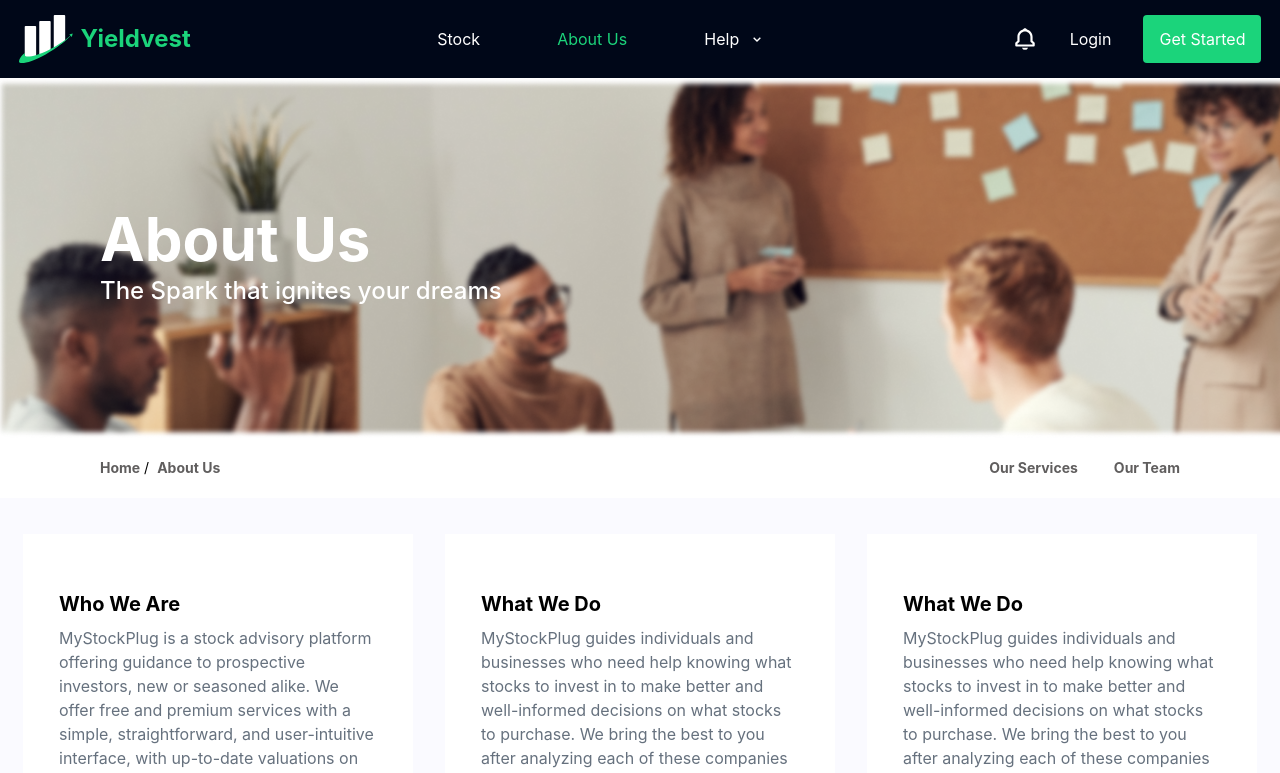
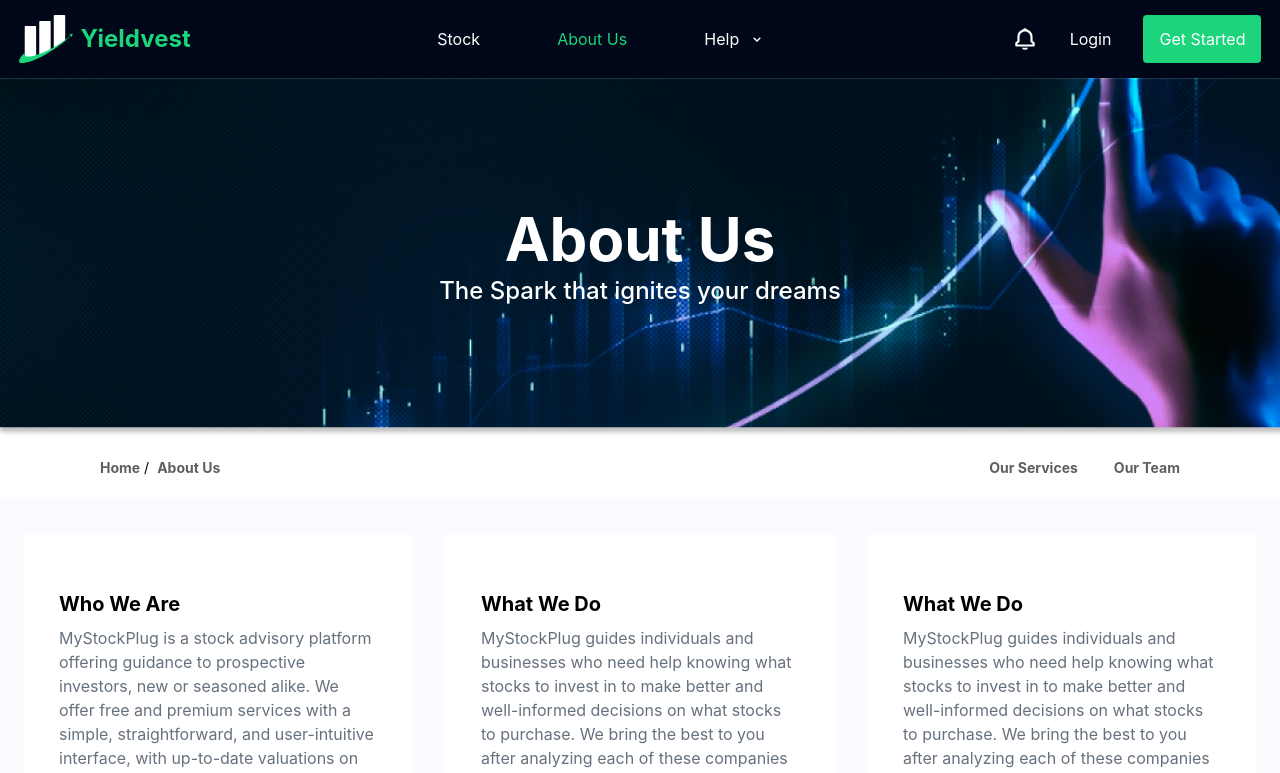
Before and after one commit to workshopapps/investment.web, a React (Create React App) app in the folder frontend/: page /about in a window 1280 px wide. Shown: the top 773 px of the page. Built offline with nearby package versions, Linux system fonts and the light colour scheme; no server answers.

Commit message:
style:changed the bg image for the about us page

```diff
--- a/frontend/src/components/about/HeroSection.jsx
+++ b/frontend/src/components/about/HeroSection.jsx
@@ -3,14 +3,15 @@ import React from 'react';
 
 const HeroSection = () => {
     return (
-        <div
-            data-testid="hero-section"
-            className='flex bg-[url("/src/assets/about/hero.png")] bg-no-repeat bg-cover  items-center pl-5 md:pl-[50px] lg:pl-[100px] h-[160px] md:h-[360px]'>
-            <div className="flex flex-col text-white gap-[6px]">
-                <h1 className="text-3xl md:text-4xl lg:text-6xl font-bold">About Us</h1>
-                <p className="text-xs md:text-2xl font-[500]">The Spark that ignites your dreams</p>
-            </div>
-        </div>
+
+          <div
+          data-testid="hero-section"
+          className='flex bg-[url("/src/assets/images/hero.png")] relative bg-no-repeat bg-cover  items-center pl-5 md:pl-[50px] lg:pl-[100px] h-[160px] md:h-[360px]'>
+          <div className="flex flex-col text-white gap-[6px] absolute left-[50%] top-[50%] translate-x-[-50%] translate-y-[-50%]">
+              <h1 className="text-3xl md:text-4xl lg:text-6xl font-bold text-center">About Us</h1>
+              <p className="text-xs md:text-2xl font-[500] text-center">The Spark that ignites your dreams</p>
+          </div>
+      </div>
     );
 };
 
--- a/frontend/src/pages/terms-of-use/index.js
+++ b/frontend/src/pages/terms-of-use/index.js
@@ -22,7 +22,7 @@ const TermsAndConditionPage = () => {
                         Last updated November 16, 2022
                     </p>
                     {/* */}
-                    <section className="text-justify max-sm:px-6 sm:px-8 md:px-12 lg:px-14 pt-8 bg-white rounded-lg pb-9">
+                    <section className="text-justify bg-[#f5f5f5] max-sm:px-6 sm:px-8 md:px-12 lg:px-14 pt-8 md:bg-white rounded-lg pb-9">
                         {termsData.map((data, index) => (
                             <Term key={index} data={data} />
                         ))}
```
